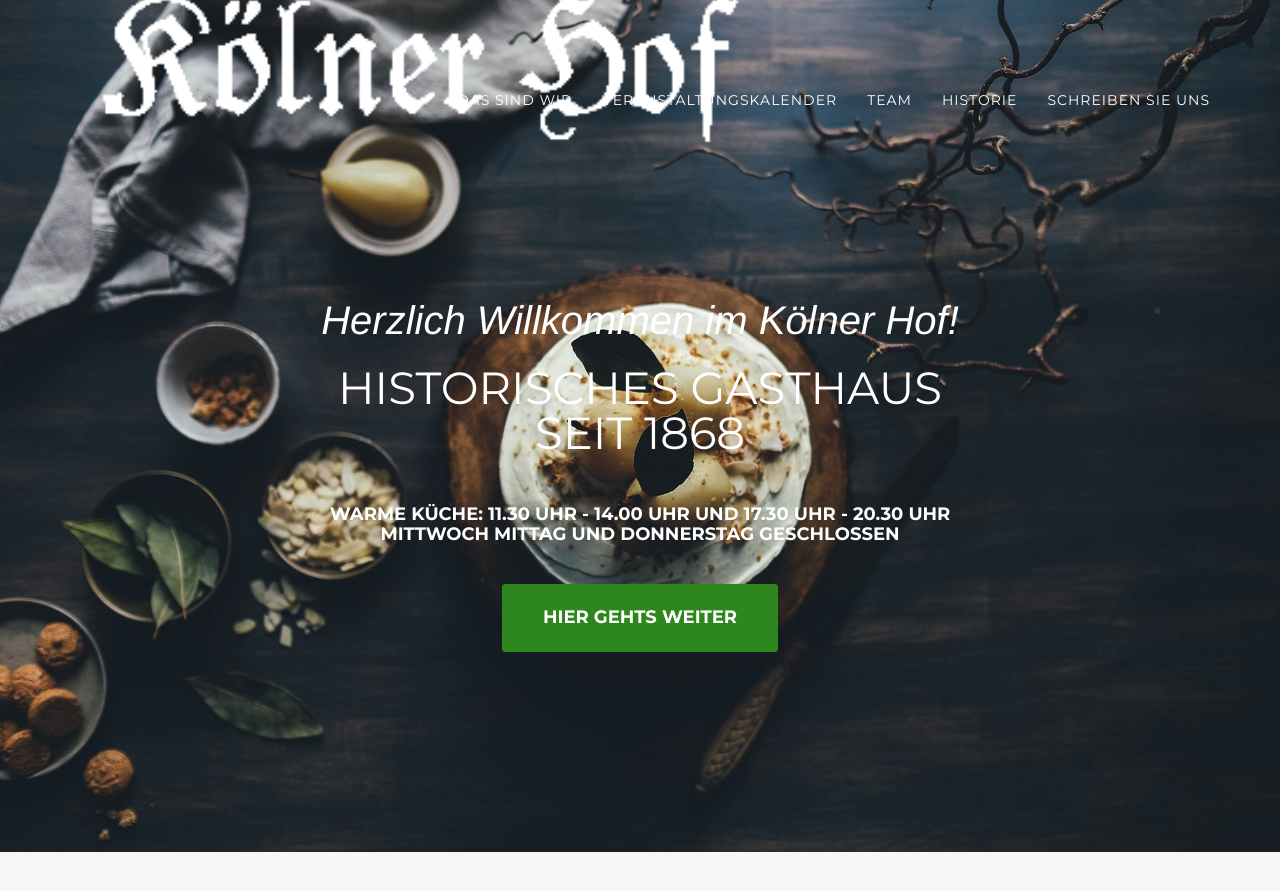
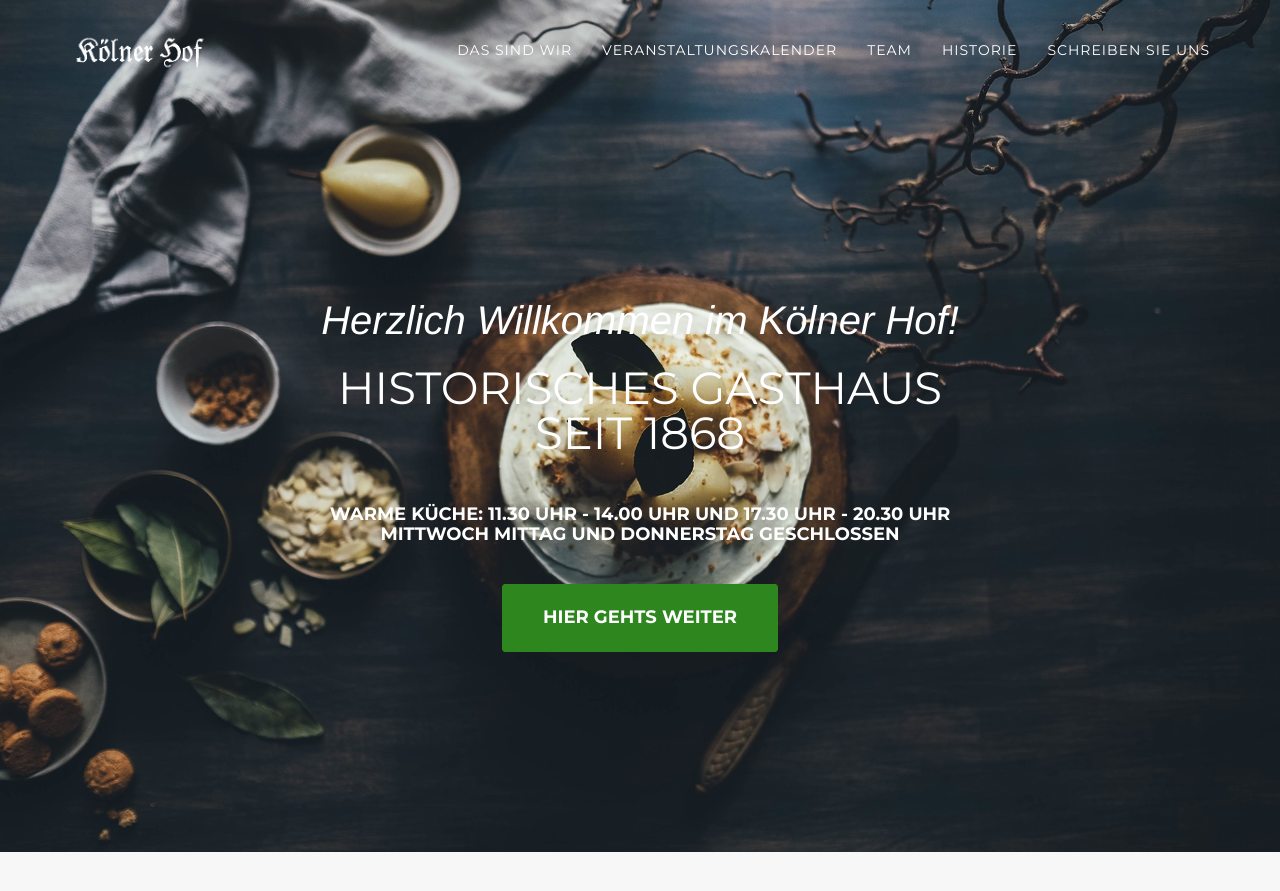
Before and after one commit to KoelnerHof/KoelnerHof.github.io, a Jekyll site: the page index.html, which Jekyll copies as it is, in a window 1280 px wide and 900 px high. Shown: the top 891 px of the window. Built offline with Jekyll 4.4.1, drawn with Linux system fonts in a browser that asks for light colours; nearby versions of some CDN libraries; some web fonts are replaced; library files that are not in the unit come from our copies.

Commit message:
no message

```diff
--- a/index.html
+++ b/index.html
@@ -51,9 +51,9 @@
                 <span class="icon-bar"></span>
                 <span class="icon-bar"></span>
             </button>
-            <a class="navbar-brand page-scroll" href="#page-top"><img style="height: 1000%;
+            <a class="navbar-brand page-scroll" href="#page-top"><img style="height: 200%;
   width: auto;
-  margin-top: -70px;" src="img/KHS.png"></a>
+  margin-top: -7px;" src="img/KHS.png"></a>
         </div>
 
         <!-- Collect the nav links, forms, and other content for toggling -->
```
